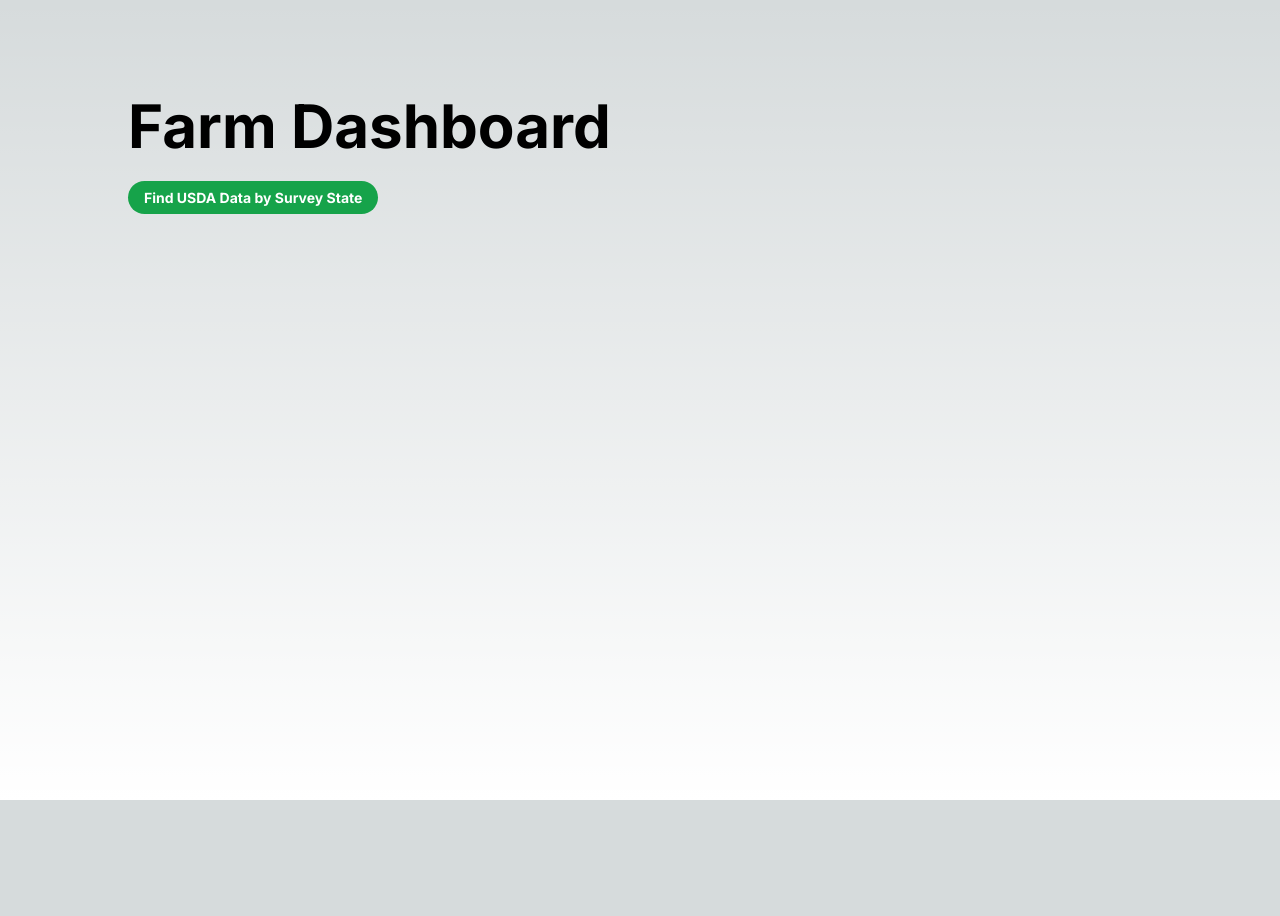
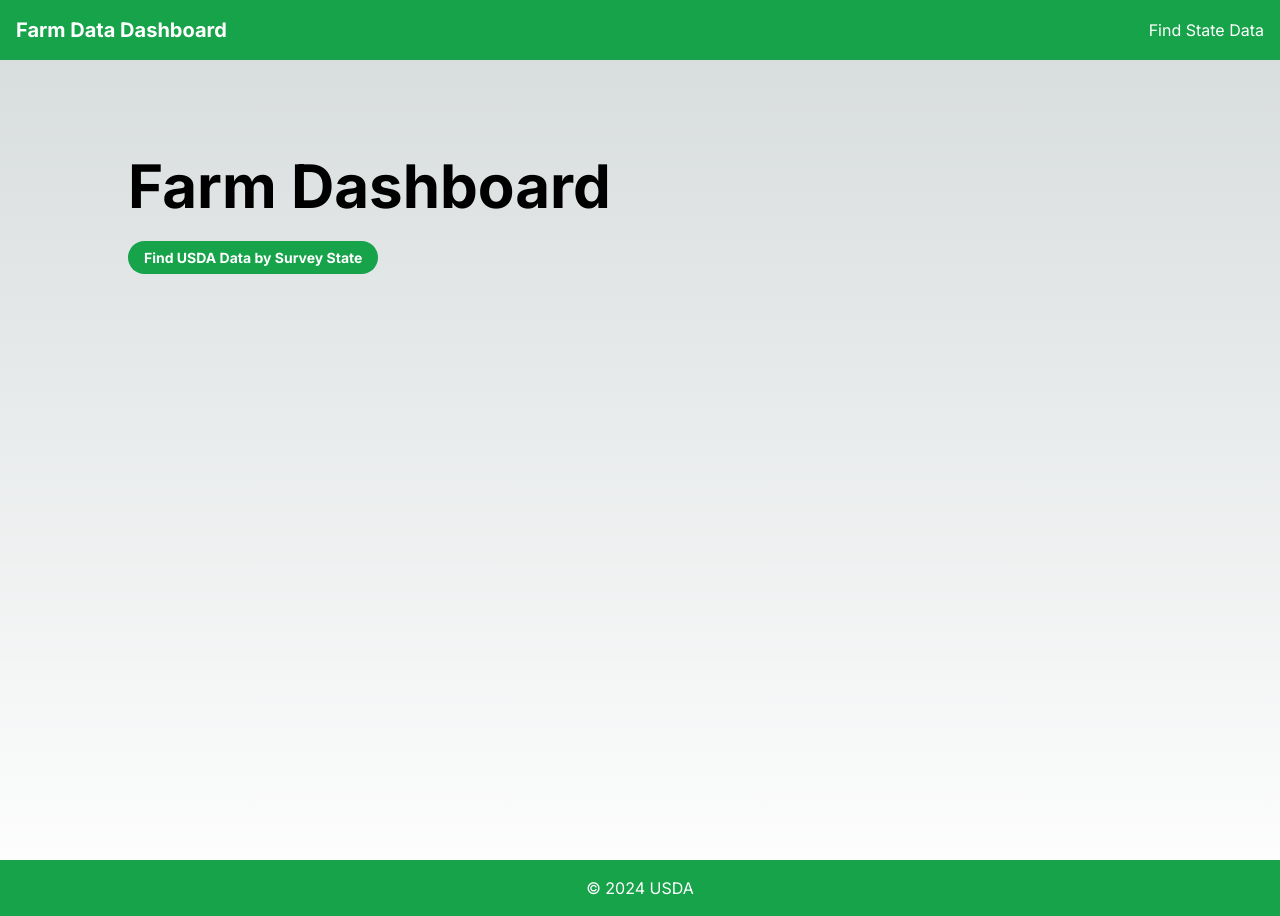
Before and after one commit to erlemulligan/farm-data, a Next.js app: page / in a window 1280 px wide. Before the commit the page ends 800 px from the top, so only its background shows below. Built offline with nearby package versions, Linux system fonts and the light colour scheme.

Commit message:
adding a header/top nav and a footer to the page layout

```diff
--- a/src/app/layout.tsx
+++ b/src/app/layout.tsx
@@ -16,7 +16,26 @@ export default function RootLayout({
 }>) {
   return (
     <html lang="en">
-      <body className={inter.className}>{children}</body>
+      <body className={inter.className}>
+        <header className="flex justify-between items-center p-4 bg-green-600 text-white">
+          <div className="flex items-center">
+            <a href="/" className="text-xl font-bold">
+              Farm Data Dashboard
+            </a>
+          </div>
+          <nav>
+            <ul className="flex space-x-4">
+              <li>
+                <a href="/usda">Find State Data</a>
+              </li>
+            </ul>
+          </nav>
+        </header>
+        {children}
+        <footer className="p-4 bg-green-600 text-white text-center">
+          <p>&copy; {new Date().getFullYear()} USDA</p>
+        </footer>
+      </body>
     </html>
   );
 }
```
